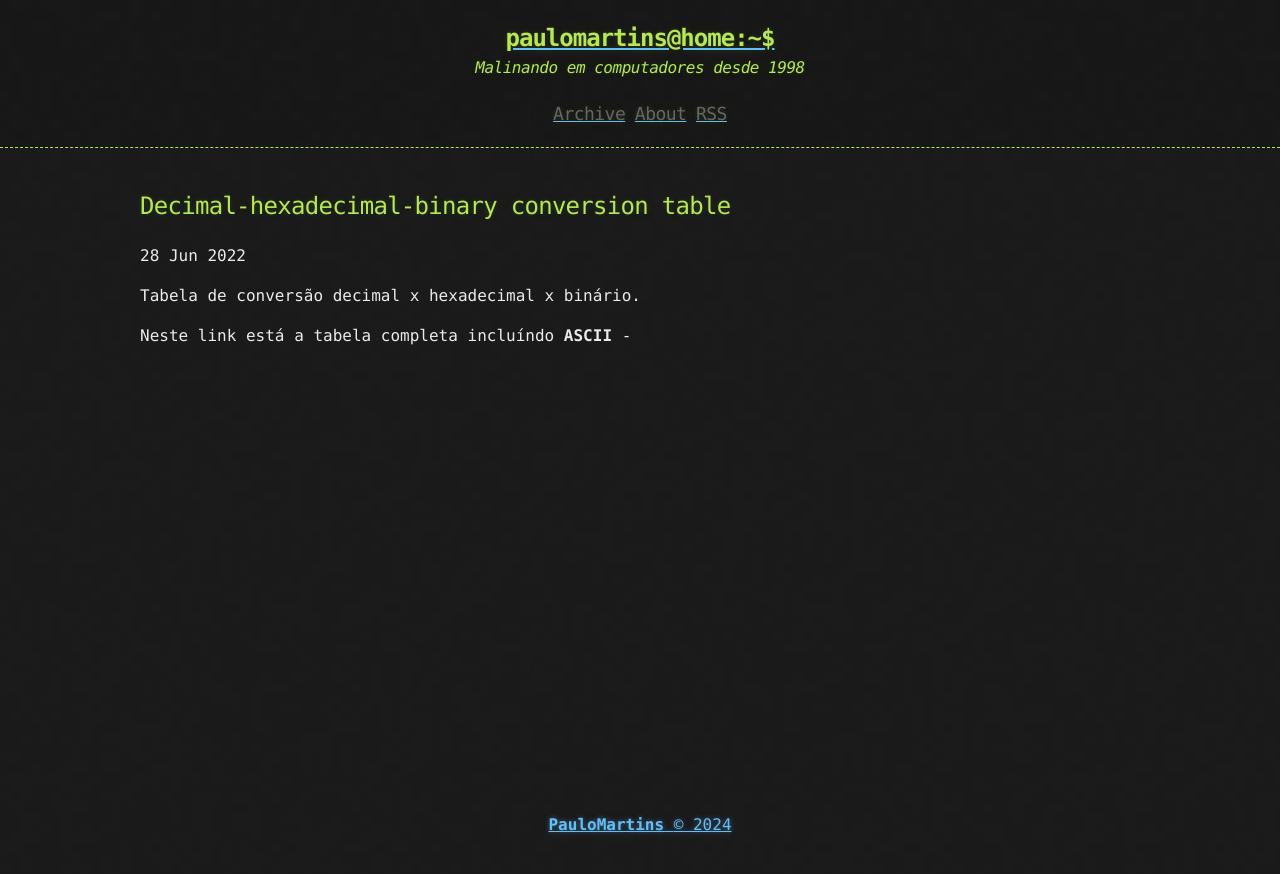
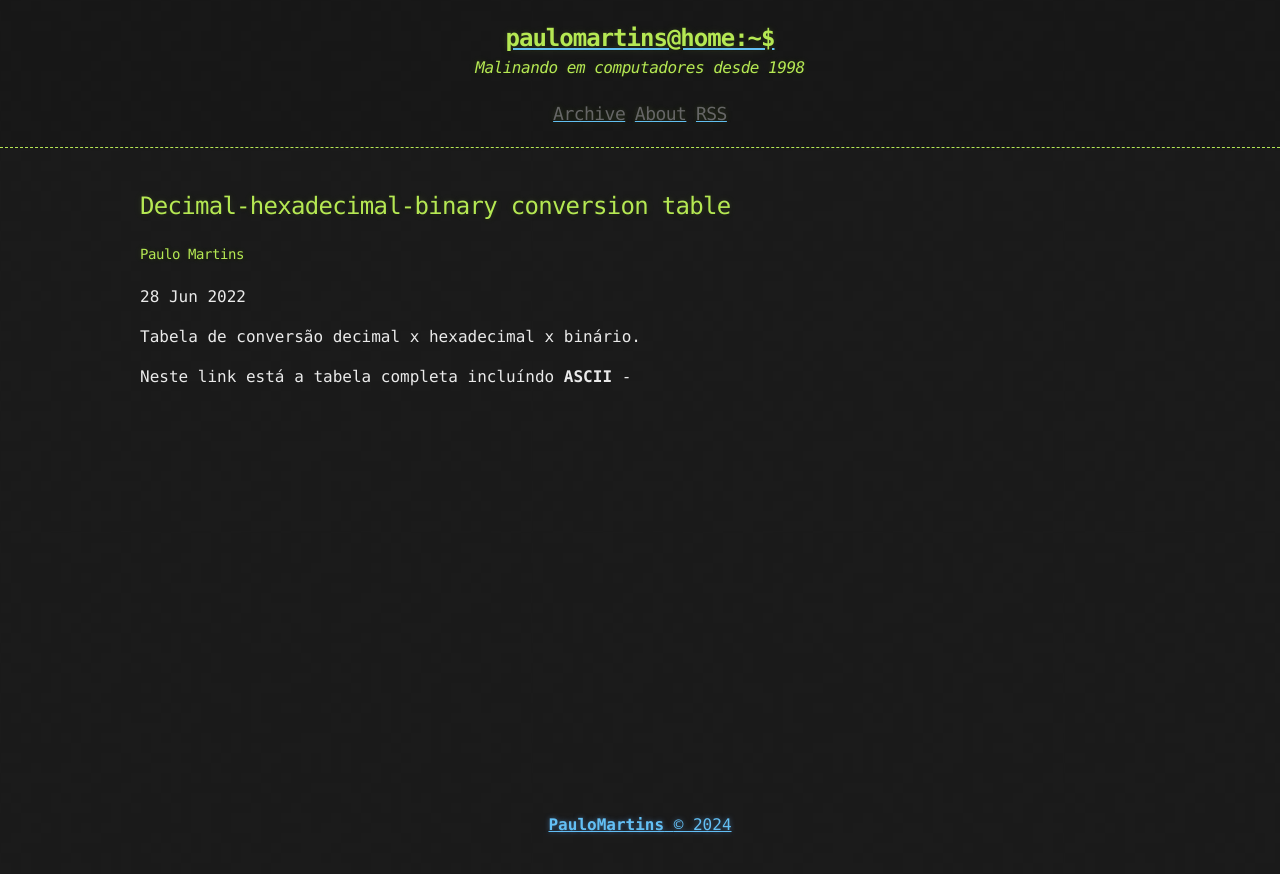
Before and after one commit to paullomarttins/paullomarttins.github.io, a Jekyll site: the page built from _posts/2022-06-28-decimal_hexadecimal_binary_conversion.md, in a window 1280 px wide. Shown: the top 874 px of the page. Built offline with Jekyll 4.4.1, drawn with Linux system fonts in a browser that asks for light colours.

Commit message:
Incluido author post.html

```diff
--- a/_layouts/post.html
+++ b/_layouts/post.html
@@ -4,6 +4,7 @@ layout: default
 
 <article>
   <h2>{{ page.title }}</h2>
+  <h4>{{ page.author }}</h4>
   <time datetime="{{ page.date | date_to_xmlschema }}" class="by-line">{{ page.date | date_to_string }}</time>
   {{ content }}
 </article>
```
